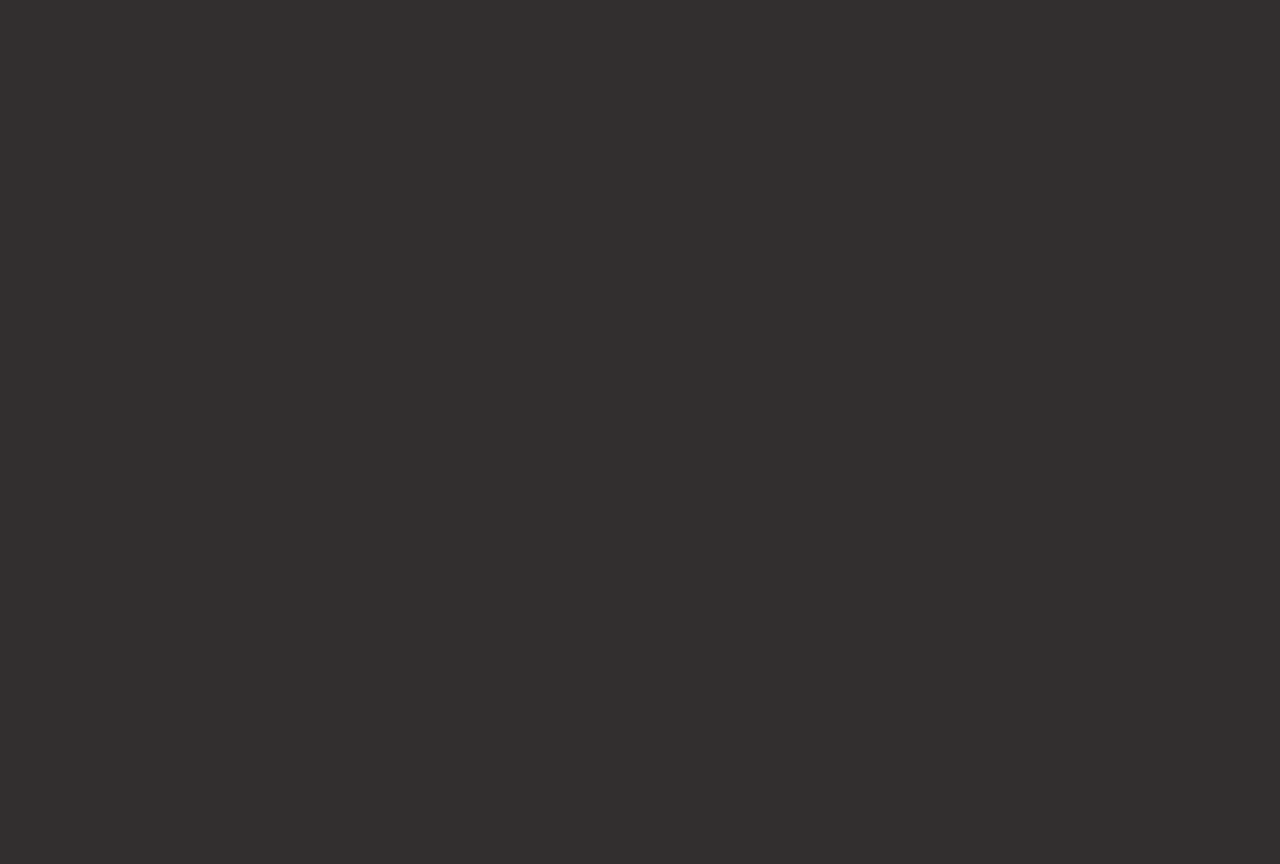
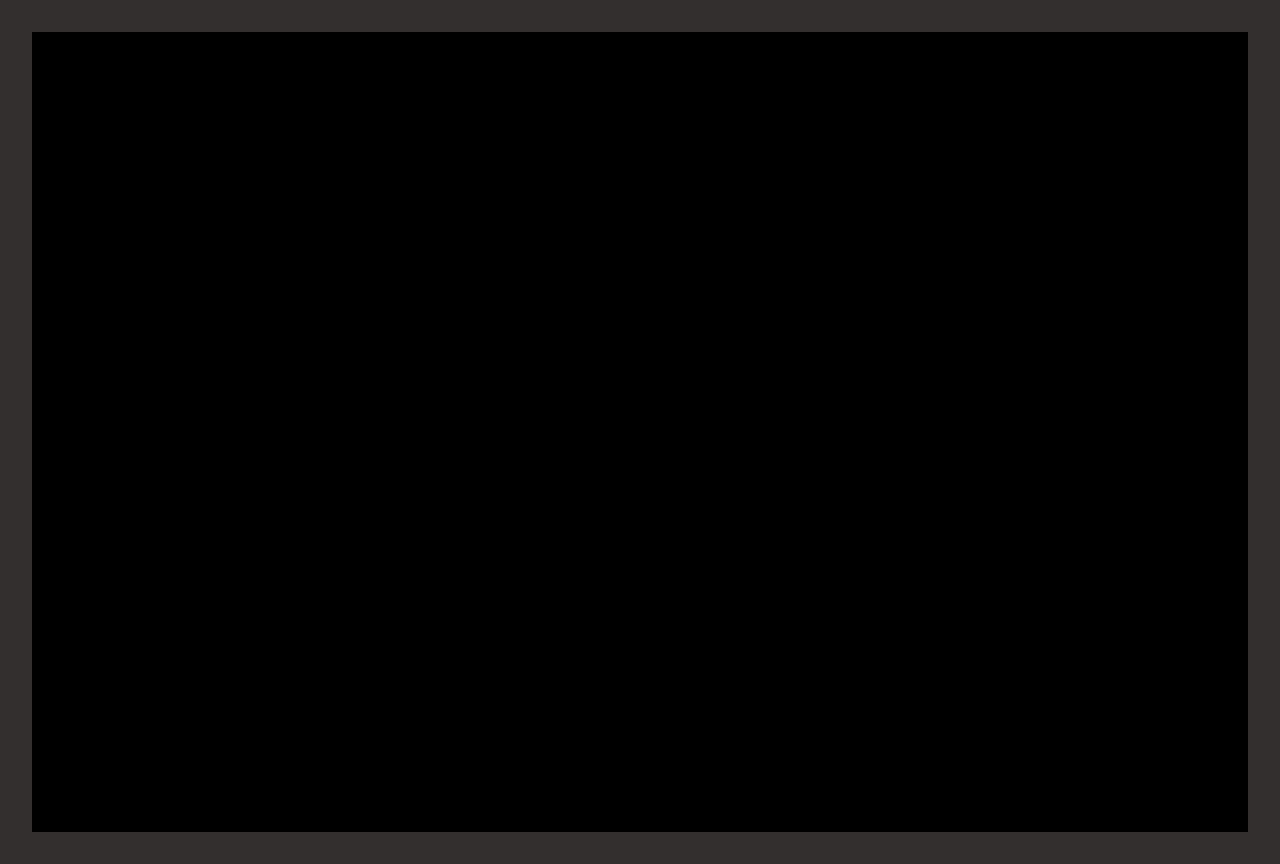
Before and after one commit to GregPat22/The_Knowledge, a React (Vite) app in the folder main/: page / in a window 1280 px wide. Before the commit the page ends 800 px from the top, so only its background shows below. Built offline with nearby package versions, Linux system fonts and the light colour scheme.

Commit message:
added tailwind to the index.html and fixed syntax of the animated loading bar

```diff
--- a/main/index.html
+++ b/main/index.html
@@ -3,6 +3,7 @@
   <head>
     <meta charset="UTF-8" />
     <link rel="icon" type="image/svg+xml" href="/vite.svg" />
+    <script src="https://cdn.tailwindcss.com"></script>
     <!--api and font from google -->
     <link rel="preconnect" href="https://fonts.googleapis.com" />
     <link rel="preconnect" href="https://fonts.gstatic.com" crossorigin />
--- a/main/src/App.jsx
+++ b/main/src/App.jsx
@@ -10,7 +10,10 @@ function App() {
 
   return (
   <>
-    {!isLoaded && <LoadingScreen onComplete={() => setIsLoaded(true)}/>}
+    {!isLoaded && <LoadingScreen onComplete={() => setIsLoaded(true)}/>} {" "}
+      <div className={`min-h-screen transition-opacity duration-700 ${isLoaded ? "opacity-100" : "opacity-0"} bg-black text text-gray-100`}>
+
+      </div>
   </>
   );
 }
--- a/main/src/components/LoadingScreen.jsx
+++ b/main/src/components/LoadingScreen.jsx
@@ -19,6 +19,8 @@ useEffect(() => {
             }, 1000);
         }
     }, 100);
+
+
 return () => clearInterval(interval);
 }, [onComplete] );
 
--- a/main/src/index.css
+++ b/main/src/index.css
@@ -8,8 +8,26 @@ html, body {
   color: deepskyblue;
 }
 
-/* define the layer of utility */
+/* define the layer of utility for the animation "loading"*/
 @layer utilities {
+@keyframes blink {
+  0%,
+  100% {
+    opacity: 1;
+  }
+  50% {
+    opacity: 0;
+  }
+
+}
+
+.animate-blink {
+  animation: blink 0.8s step-end infinite;
+}
+
+
+
+
   @keyframes loading {
     0% {
      transform: translateX(-100%);
@@ -21,6 +39,6 @@ html, body {
   }
 
     .animate-loading-bar {
-      animation: loading 0.8s, ease-in-out;
+      animation: loading 0.8s ease infinite;
     }
-  }
+}
```
